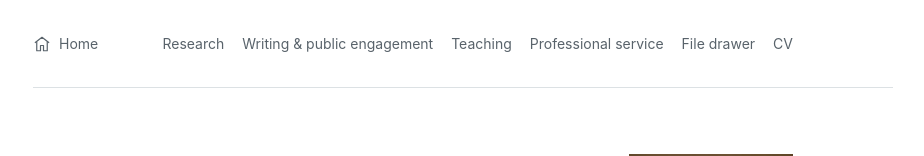
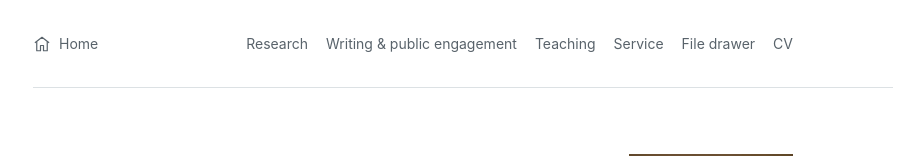
Before and after one commit to jacob-edenhofer/Website, a Next.js app: page / in a window 1280 px wide. Shown: the top 156 px of the page, without its empty margins (177-1101 px from the left). Built offline with nearby package versions, Linux system fonts and the light colour scheme.

Commit message:
Shorten service navigation label

```diff
--- a/app/components/Header.tsx
+++ b/app/components/Header.tsx
@@ -17,7 +17,7 @@ export function Header() {
             <Link href="/research">Research</Link>
             <Link href="/writing">Writing &amp; public engagement</Link>
             <Link href="/teaching">Teaching</Link>
-            <Link href="/service">Professional service</Link>
+            <Link href="/service">Service</Link>
             <Link href="/file-drawer">File drawer</Link>
             <a href="/Jacob_Edenhofer_CV.pdf">CV</a>
           </nav>
```
Also changed, not shown: 1 other file (tests, documents, lock files or other folders).
